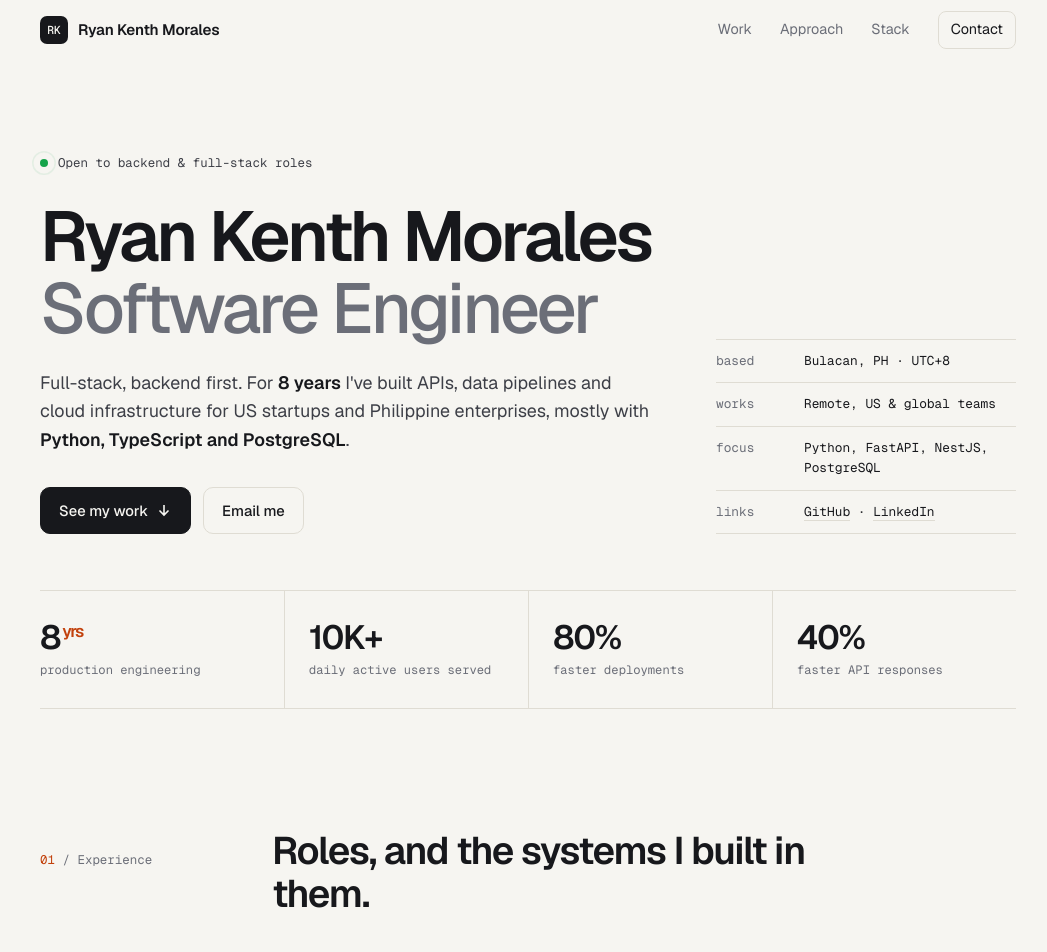
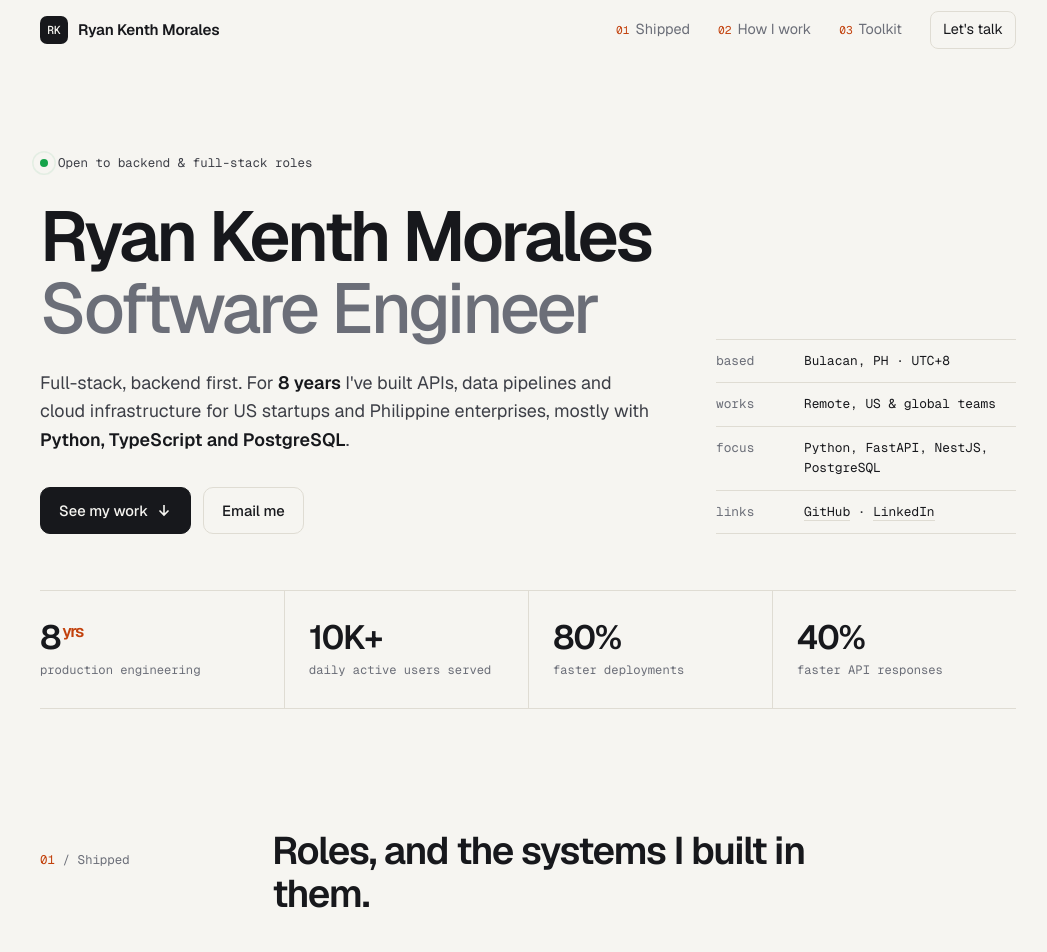
Before and after one commit to ryan-dev28/ryan-dev28.github.io, a plain HTML site: page index.html in a window 1280 px wide. Shown: the top 952 px of the page, without its empty margins (112-1159 px from the left). Drawn offline with nearby package versions, Linux system fonts and the light colour scheme.

Commit message:
Update navigation links and section tags in index.html

```diff
--- a/index.html
+++ b/index.html
@@ -75,6 +75,7 @@
     .nav-links { display: flex; align-items: center; gap: 28px; font-size: .9rem; }
     .nav-links a { text-decoration: none; color: var(--muted); transition: color .15s; }
     .nav-links a:hover { color: var(--ink); }
+    .nav-links .nn { font-family: var(--mono); font-size: .7rem; color: var(--accent); margin-right: 6px; }
     .nav-links .nav-cta {
       color: var(--ink); border: 1px solid var(--rule); padding: 6px 12px; border-radius: 8px;
       transition: border-color .15s, background .15s;
@@ -251,6 +252,7 @@
       .tiles { grid-template-columns: repeat(2, 1fr); }
       .nav-links { gap: 18px; }
       .nav-links .hide-sm { display: none; }
+      .nav-links .nn { display: none; }
     }
     @media (max-width: 480px) {
       .mark-name { display: none; }
@@ -265,10 +267,10 @@
         <span class="mark-name">Ryan Kenth Morales</span>
       </a>
       <nav class="nav-links" aria-label="Main">
-        <a href="#work">Work</a>
-        <a href="#approach" class="hide-sm">Approach</a>
-        <a href="#stack">Stack</a>
-        <a href="#contact" class="nav-cta">Contact</a>
+        <a href="#work"><span class="nn">01</span>Shipped</a>
+        <a href="#approach" class="hide-sm"><span class="nn">02</span>How I work</a>
+        <a href="#stack"><span class="nn">03</span>Toolkit</a>
+        <a href="#contact" class="nav-cta">Let's talk</a>
       </nav>
     </div>
   </header>
@@ -318,7 +320,7 @@
     <section id="work" class="section">
       <div class="wrap">
         <div class="sec-head">
-          <p class="sec-tag"><em>01</em> / Experience</p>
+          <p class="sec-tag"><em>01</em> / Shipped</p>
           <h2 class="sec-title">Roles, and the systems I built in them.</h2>
         </div>
 
@@ -400,7 +402,7 @@
     <section id="approach" class="section">
       <div class="wrap">
         <div class="sec-head">
-          <p class="sec-tag"><em>02</em> / Approach</p>
+          <p class="sec-tag"><em>02</em> / How I work</p>
           <h2 class="sec-title">How a feature gets to production.</h2>
         </div>
         <ol class="steps">
@@ -416,7 +418,7 @@
     <section id="stack" class="section">
       <div class="wrap">
         <div class="sec-head">
-          <p class="sec-tag"><em>03</em> / Stack</p>
+          <p class="sec-tag"><em>03</em> / Toolkit</p>
           <h2 class="sec-title">Tools I reach for every day.</h2>
         </div>
         <p class="stack-note">Most client repositories are private under NDA. I'm happy to walk through architecture, debugging notes and sanitized code on a call.</p>
@@ -475,7 +477,7 @@
 
     <!-- Contact -->
     <section id="contact" class="wrap contact">
-      <p class="sec-tag"><em>04</em> / Contact</p>
+      <p class="sec-tag"><em>04</em> / Let's talk</p>
       <h2>Have a role or a build in mind? <span>Let's talk.</span></h2>
       <a class="mail" href="mailto:ryankenthmorales@gmail.com">ryankenthmorales@gmail.com
         <svg width="18" height="18" viewBox="0 0 16 16" fill="none" stroke="currentColor" stroke-width="1.6" aria-hidden="true"><path d="M4 12 12 4M5.5 4H12v6.5"/></svg>
```
